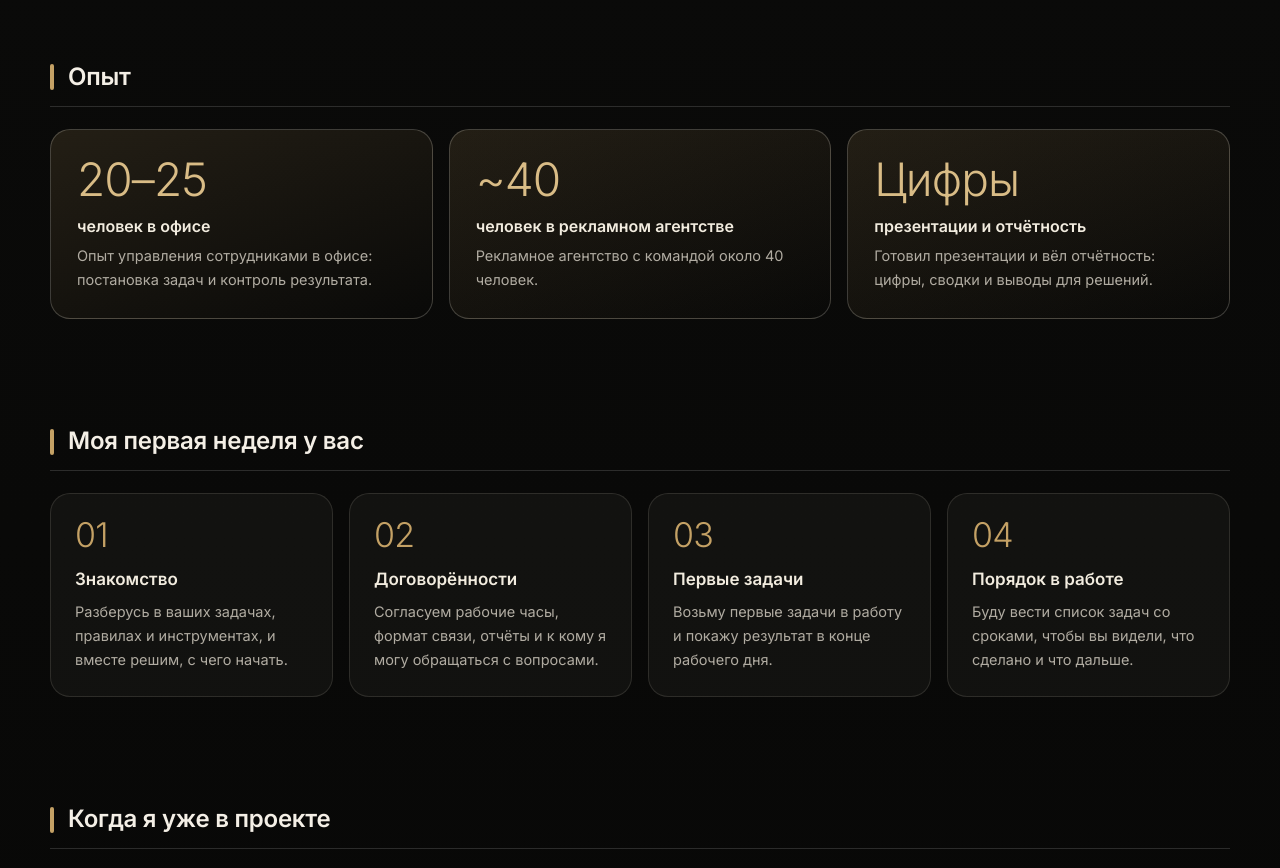
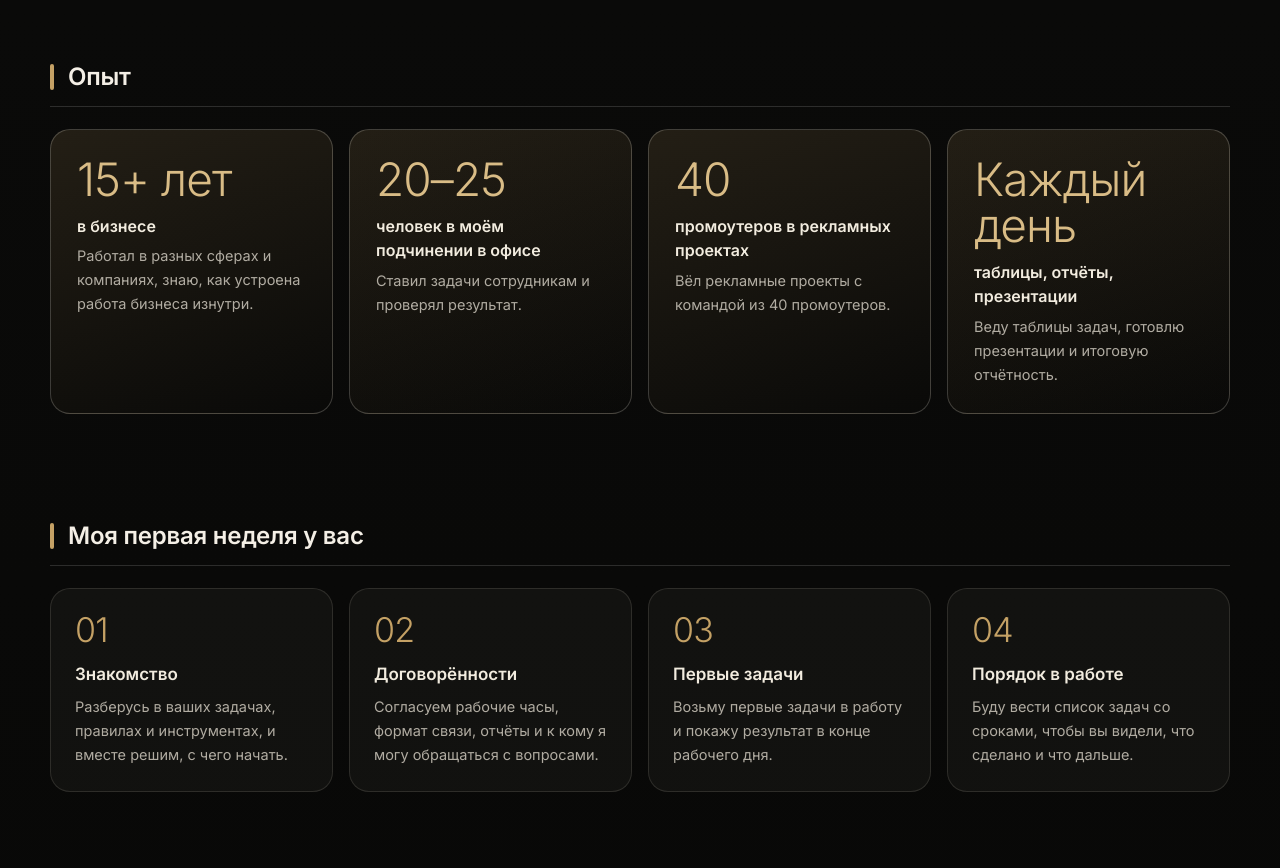
Before and after one commit to turop0001/dmitrii.resume, a plain HTML site: page index.html in a window 1280 px wide. Shown: the part 2860-3728 px from the top of the page. Drawn offline with Linux system fonts and the light colour scheme.

Commit message:
Резюме: раздел «Опыт» переписан по фактам владельца

```diff
--- a/index.html
+++ b/index.html
@@ -402,9 +402,10 @@ main section+section,.wrap section+section{margin-top:64px}
   <section>
     <div class="sectitle"><h2>Опыт</h2></div>
     <div class="xp2">
-      <div class="xc"><div class="num">20–25</div><b>человек в офисе</b><p>Опыт управления сотрудниками в офисе: постановка задач и контроль результата.</p></div>
-      <div class="xc"><div class="num">~40</div><b>человек в рекламном агентстве</b><p>Рекламное агентство с командой около 40 человек.</p></div>
-      <div class="xc"><div class="num">Цифры</div><b>презентации и отчётность</b><p>Готовил презентации и вёл отчётность: цифры, сводки и выводы для решений.</p></div>
+      <div class="xc"><div class="num">15+ лет</div><b>в бизнесе</b><p>Работал в разных сферах и компаниях, знаю, как устроена работа бизнеса изнутри.</p></div>
+      <div class="xc"><div class="num">20–25</div><b>человек в моём подчинении в офисе</b><p>Ставил задачи сотрудникам и проверял результат.</p></div>
+      <div class="xc"><div class="num">40</div><b>промоутеров в рекламных проектах</b><p>Вёл рекламные проекты с командой из 40 промоутеров.</p></div>
+      <div class="xc"><div class="num">Каждый день</div><b>таблицы, отчёты, презентации</b><p>Веду таблицы задач, готовлю презентации и итоговую отчётность.</p></div>
     </div>
   </section>
 
```
